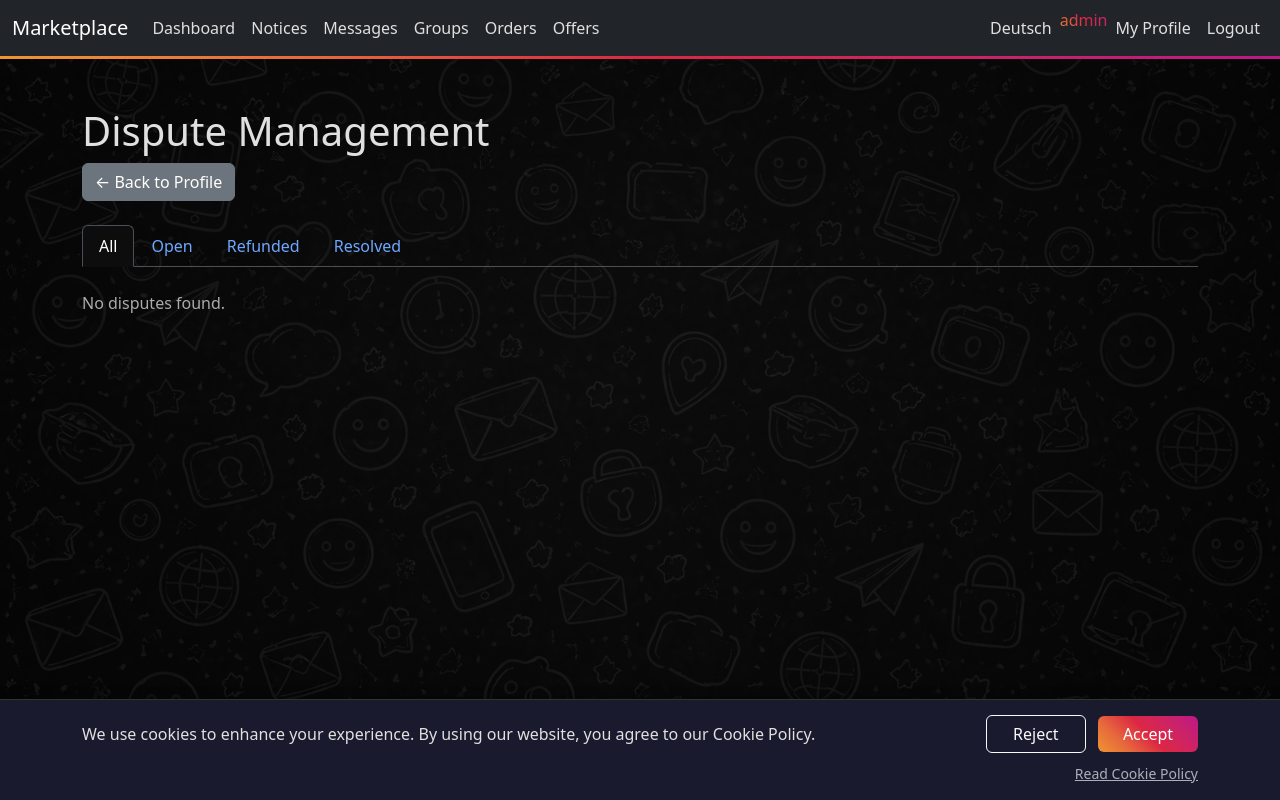
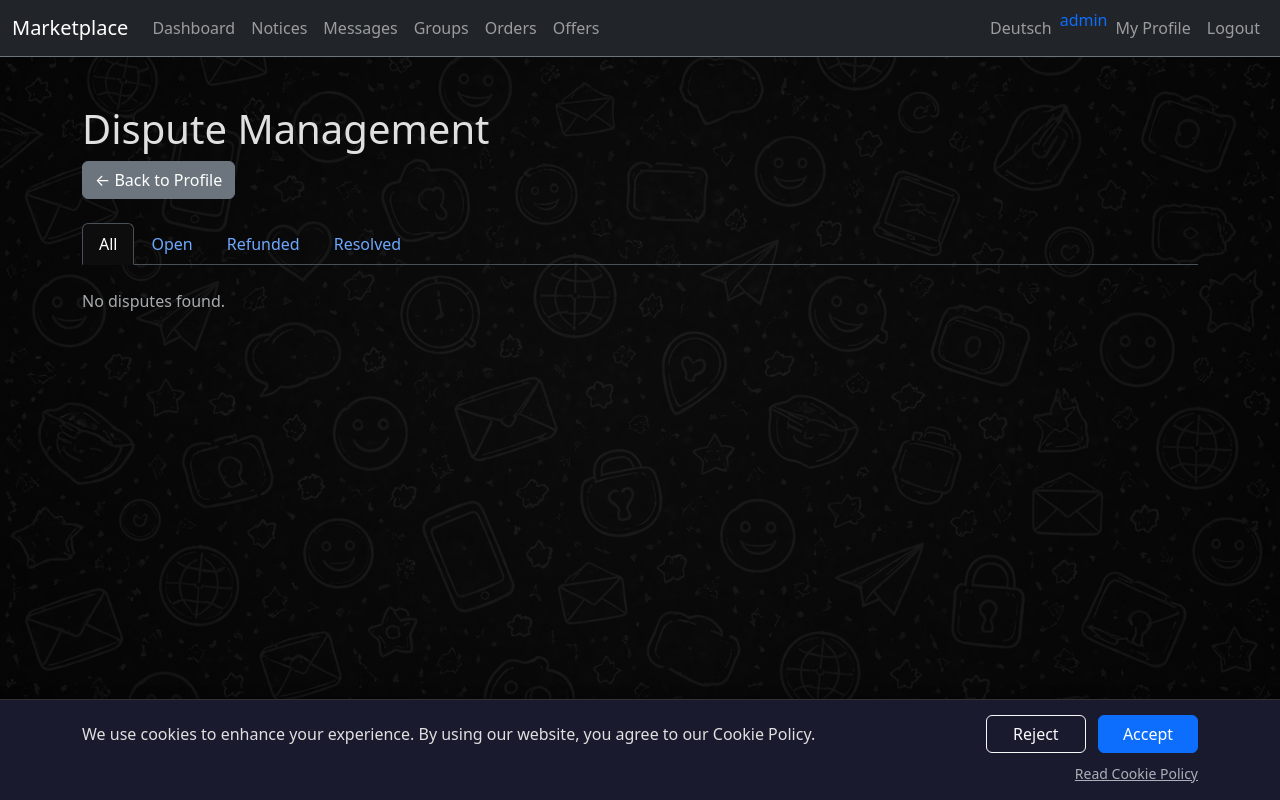
Before and after one commit to ME-Tii/marketplace, a Flask app: page /admin/disputes in a window 1280 px wide. Run offline with Flask 3, Linux system fonts and the light colour scheme; the visitor is signed in with stand-in values (Sample User, id 1); data comes from the database, SQL or seed files in the repository; data that the repository does not hold is empty; some libraries are stand-ins or nearby versions.

Commit message:
Revert Instagram gradient - back to blue

```diff
--- a/templates/base.html
+++ b/templates/base.html
@@ -58,66 +58,10 @@
         --bs-input-bg: #1a1a1a;
         --bs-dropdown-bg: #1a1a1a;
         --bs-code-bg: #1a1a1a;
-        --instagram-gradient: linear-gradient(45deg, #f09433, #e6683c, #dc2743, #cc2366, #bc1888);
       }
       .card:hover {
-        border-image: var(--instagram-gradient) 1;
-        box-shadow: 0 0 0 2px rgba(220, 39, 67, 0.5);
-      }
-      .btn-primary {
-        background: var(--instagram-gradient);
-        border: none;
-      }
-      .btn-primary:hover {
-        background: var(--instagram-gradient);
-        filter: brightness(1.1);
-        box-shadow: 0 0 10px rgba(220, 39, 67, 0.5);
-        color: white !important;
-        text-shadow: 0 1px 2px rgba(0,0,0,0.3);
-      }
-      a {
-        color: #dc2743;
-      }
-      a:hover {
-        background: var(--instagram-gradient);
-        -webkit-background-clip: text;
-        -webkit-text-fill-color: transparent;
-        background-clip: text;
-      }
-      .navbar .nav-link, .navbar-text {
-        color: #e0e0e0;
-      }
-      .navbar .nav-link:hover {
-        background: var(--instagram-gradient);
-        -webkit-background-clip: text;
-        -webkit-text-fill-color: transparent;
-        background-clip: text;
-      }
-      .text-primary {
-        background: var(--instagram-gradient);
-        -webkit-background-clip: text;
-        -webkit-text-fill-color: transparent;
-        background-clip: text;
-      }
-      .btn-info {
-        background: var(--instagram-gradient);
-        border: none;
-        color: white;
-      }
-      .btn-info:hover {
-        background: var(--instagram-gradient);
-        filter: brightness(1.1);
-        box-shadow: 0 0 10px rgba(220, 39, 67, 0.5);
-        color: white;
-      }
-      .badge.bg-warning {
-        background: var(--instagram-gradient) !important;
-      }
-      .badge.bg-primary {
-        background: var(--instagram-gradient) !important;
-      }
-      .badge.bg-info {
-        background: var(--instagram-gradient) !important;
+        border-color: #0d6efd;
+        box-shadow: 0 0 0 2px rgba(13, 110, 253, 0.5);
       }
       #tutorial-overlay {
         position: fixed;
@@ -132,22 +76,17 @@
       #tutorial-box {
         position: fixed;
         background: #212529;
-        border: 2px solid;
-        border-image: var(--instagram-gradient) 1;
+        border: 2px solid #0d6efd;
         border-radius: 10px;
         padding: 20px;
         max-width: 90vw;
         width: 350px;
         z-index: 1050;
         display: none;
-        box-shadow: 0 0 20px rgba(220, 39, 67, 0.5);
+        box-shadow: 0 0 20px rgba(13, 110, 253, 0.5);
       }
       #tutorial-box h4 {
-        background: var(--instagram-gradient);
-        -webkit-background-clip: text;
-        -webkit-text-fill-color: transparent;
-        background-clip: text;
-      }
+        color: #0d6efd;
         margin-bottom: 10px;
         font-size: 1.1rem;
       }
@@ -160,7 +99,7 @@
       .tutorial-highlight {
         position: relative;
         z-index: 1051 !important;
-        box-shadow: 0 0 0 4px #dc2743, 0 0 20px rgba(220, 39, 67, 0.8) !important;
+        box-shadow: 0 0 0 4px #0d6efd, 0 0 20px rgba(13, 110, 253, 0.8) !important;
         border-radius: 5px;
       }
       #tutorial-progress {
@@ -211,7 +150,7 @@
   </head>
   <body>
     <div class="content-wrapper">
-      <nav class="navbar navbar-expand-lg navbar-dark bg-dark" style="border-bottom: 3px solid; border-image: linear-gradient(90deg, #f09433, #e6683c, #dc2743, #cc2366, #bc1888) 1;">
+      <nav class="navbar navbar-expand-lg navbar-dark bg-dark border-bottom border-secondary">
         <div class="container-fluid">
           <a class="navbar-brand" href="/"
             >{% if session.get('lang') == 'de' %}Marktplatz{% else
```
